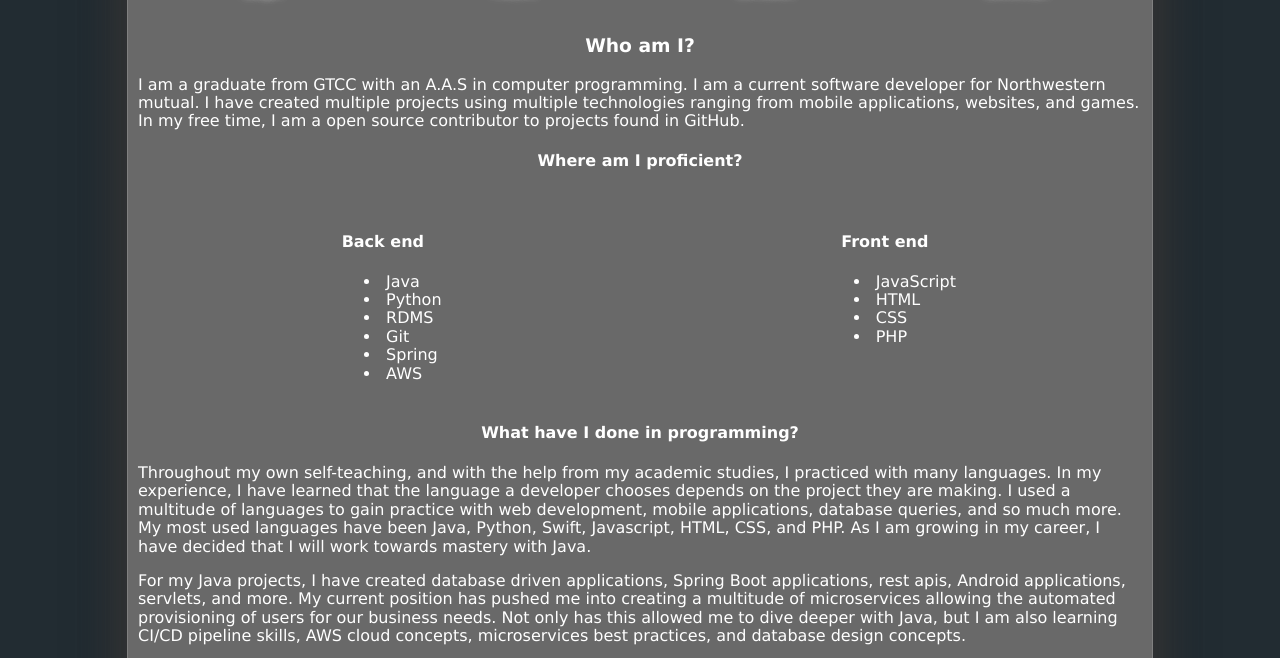
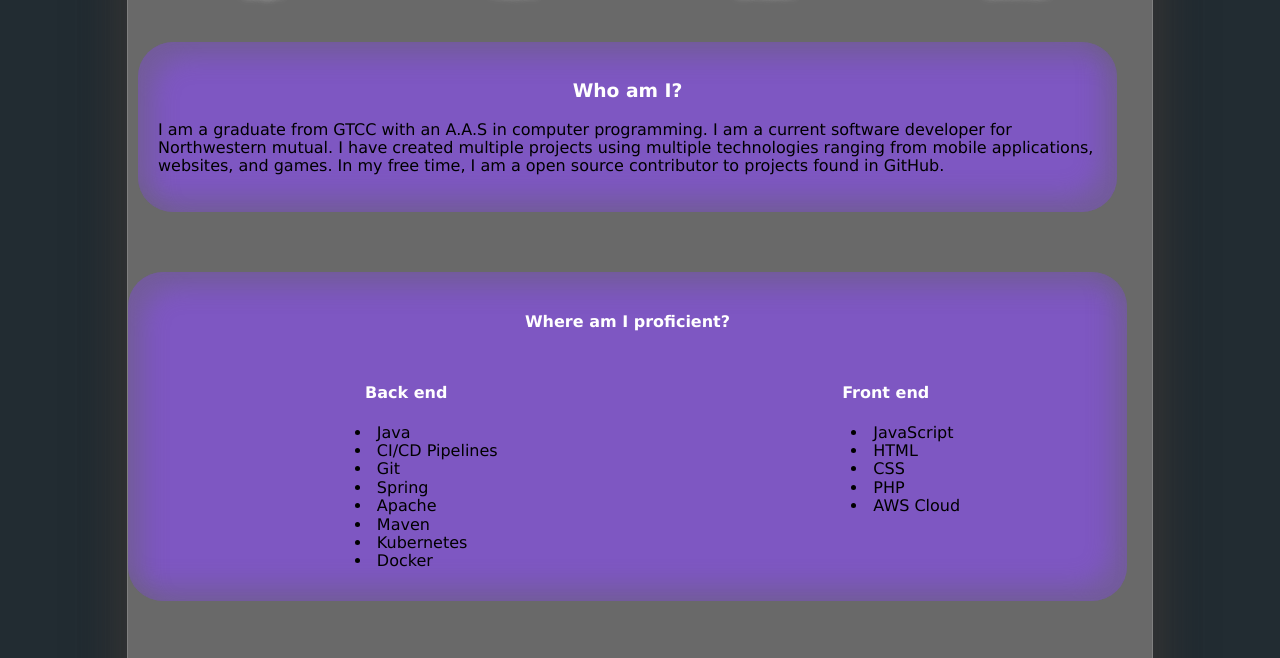
Before and after one commit to DLaMott/DLaMott.github.io, a website built with Parcel: page index.html in a window 1280 px wide. Shown: the part 750-1408 px from the top of the page. Built offline with nearby package versions, Linux system fonts and the light colour scheme.

Commit message:
Update main page

```diff
--- a/css/main.css
+++ b/css/main.css
@@ -147,7 +147,7 @@ body h4{
   color: white;
 }
 
-body div#container{
+body aside div#container{
   display: inline-flex;
   width: 100%;
   padding: 10px;
@@ -183,6 +183,46 @@ div#countdown div {
   1px -1px 8px white, -1px 1px 12px white, 1px -1px 12px white;
 }
 
+body > div > aside:first-of-type {
+  -webkit-flex: 1 1 265px;
+  flex: 1 1 265px;
+}
+
+body > div > aside:last-of-type {
+  -webkit-flex: 1 1 325px;
+  flex: 1 1 325px;
+}
+
+body > div > aside {
+  color: black;
+  margin: 25px 25px 25px 0px;
+  background-color: #7E57C2;
+  box-shadow: inset 15px 15px 25px rgba(101, 101, 101, 0.4),
+  inset -15px -15px 25px rgba(101, 101, 101, 0.4);
+  border-radius: 35px;
+  padding: 20px;
+}
+
+body > aside:first-of-type {
+  -webkit-flex: 1 1 265px;
+  flex: 1 1 265px;
+}
+
+body > aside:last-of-type {
+  -webkit-flex: 1 1 325px;
+  flex: 1 1 325px;
+}
+
+body > aside {
+  color: black;
+  margin: 25px 25px 25px 0px;
+  background-color: #7E57C2;
+  box-shadow: inset 15px 15px 25px rgba(101, 101, 101, 0.4),
+  inset -15px -15px 25px rgba(101, 101, 101, 0.4);
+  border-radius: 35px;
+  padding: 20px;
+}
+
 div#countdown div span {
   font-size: 2em;
 }
@@ -213,7 +253,7 @@ ul{
   list-style-position: inside;
 }
 
-#left, #right{
+#left, #center, #right{
   text-align: center;
   flex-grow: 1;
 }
--- a/index.html
+++ b/index.html
@@ -60,25 +60,31 @@
 
 
 <div id="summary">
-  <h3 style="text-align: center">Who am I?</h3>
+  <aside>
+  <h3 style="text-align: center; color: white">Who am I?</h3>
   <p>I am a graduate from GTCC with an A.A.S in computer programming. I am a
     current software developer for Northwestern mutual. I have created multiple projects
     using multiple technologies ranging from mobile applications, websites, and games. In my free
     time, I am a open source contributor to projects found in GitHub.</p>
-  <h4 style="text-align: center">Where am I proficient?</h4>
+
+  </aside>
 </div>
+
+<aside>
+<h4 style="text-align: center">Where am I proficient?</h4>
 
 <div id="container">
   <div id="left">
     <h4>Back end</h4>
     <ul>
       <li>Java</li>
-      <li>Python</li>
-      <li>RDMS</li>
+      <li>CI/CD Pipelines</li>
       <li>Git</li>
       <li>Spring</li>
-      <li>AWS</li>
-
+      <li>Apache</li>
+      <li>Maven</li>
+      <li>Kubernetes</li>
+      <li>Docker</li>
     </ul>
   </div>
   <div id="right">
@@ -88,11 +94,14 @@
       <li>HTML</li>
       <li>CSS</li>
       <li>PHP</li>
+      <li>AWS Cloud</li>
     </ul>
   </div>
 </div>
+</aside>
 
 <div id="htmlExplained">
+  <aside>
   <h4>What have I done in programming?</h4>
   <p>Throughout my own self-teaching, and with the help from my academic studies, I practiced with many languages.
     In my experience, I have learned that the language a developer chooses depends on the project they are making.
@@ -112,11 +121,12 @@
   <p>You can find it here:
     <a class="button" href="timeline.html" target="_blank">My Timeline</a>.
   </p>
-
+  </aside>
 
 </div>
 
 <div id="jsUsed">
+  <aside>
   <h4>What are my future plans?</h4>
 
   <p>To continue learning! Since I am now a software engineer my plan is to grow within my current role
@@ -126,7 +136,7 @@
   <p>Not only am I learning how to develop these applications, but I have also started to perform DevOps and oversee
      the maintaining of our applications. Overall, I am working on learning as much as I can to become a well-rounded
      engineer.</p>
-
+  </aside>
 </div>
 
 <div class="connect">
```
